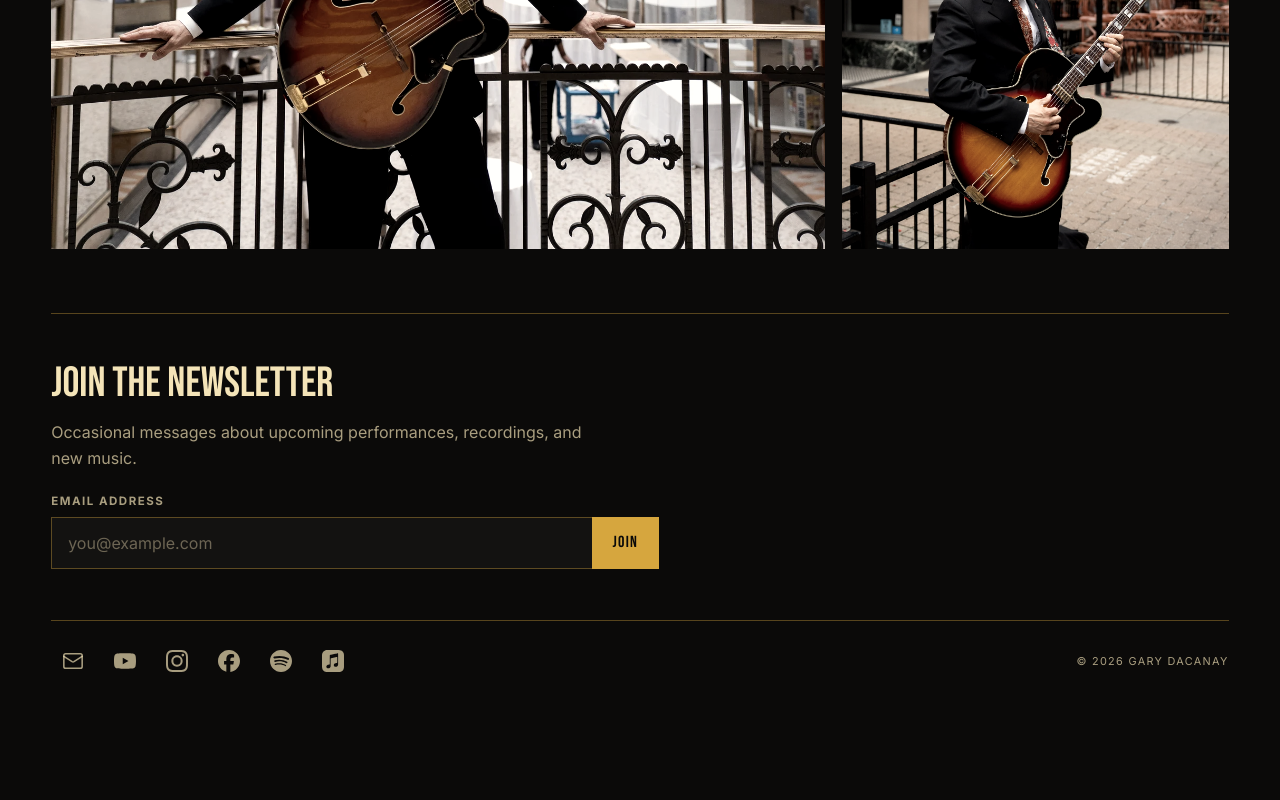
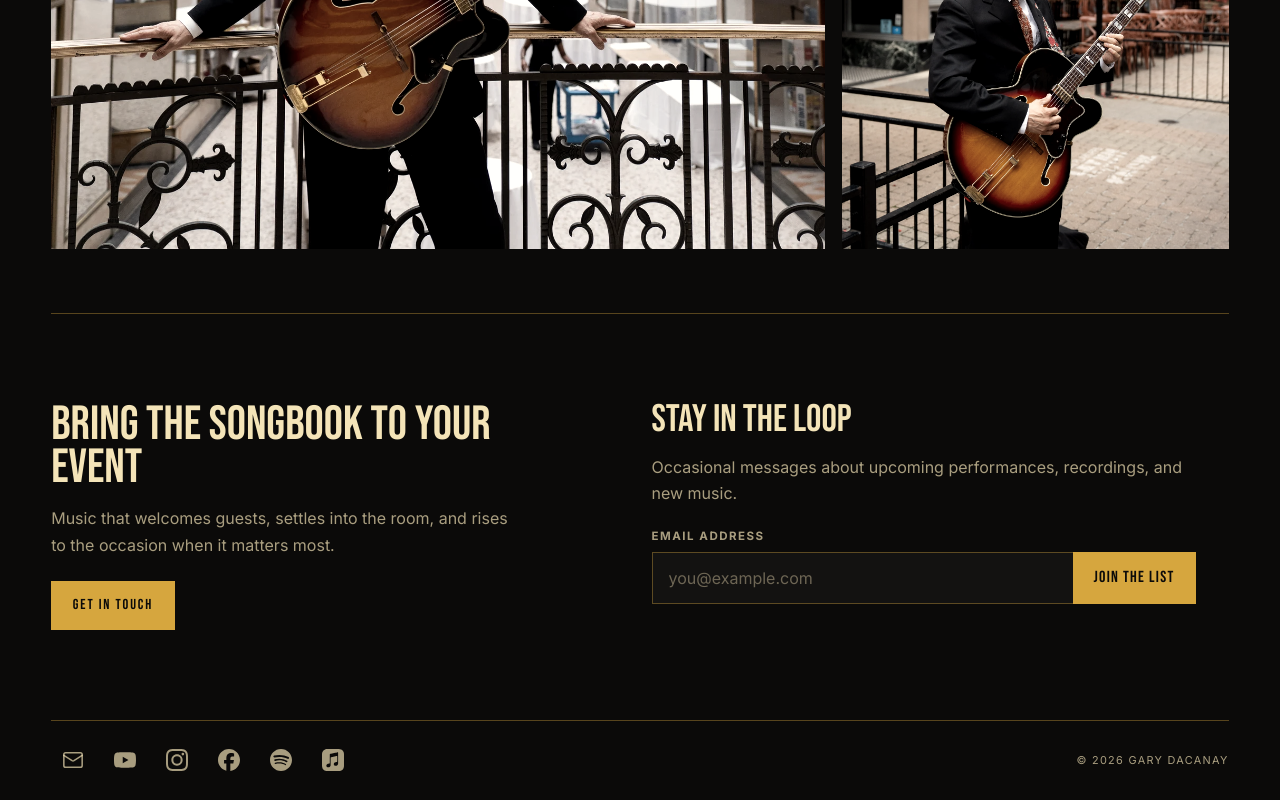
Before and after one commit to auxvirtua/gary-dacanay-website-nextjs, a Next.js app: page / in a window 1280 px wide. Shown: the part 3986-4786 px from the top of the page. Before the commit the page ends 4686 px from the top, so only its background shows below. Built offline with nearby package versions, Linux system fonts and the light colour scheme.

Commit message:
Refine footer booking and newsletter

```diff
--- a/src/app/home/HomePage.module.css
+++ b/src/app/home/HomePage.module.css
@@ -195,7 +195,7 @@
 .videoExperience,
 .forHireHeader,
 .forHireShell,
-.newsletterShell,
+.footerMain,
 .footerUtility {
   width: min(100%, var(--container));
   margin-inline: auto;
@@ -205,6 +205,7 @@
   padding-bottom: 0;
 }
 
+.footerBooking h2,
 .newsletter h2 {
   margin: 0;
   font-family: var(--font-display), sans-serif;
@@ -670,14 +671,18 @@
   line-height: 1.55;
 }
 
-.newsletterShell {
-  padding: clamp(2.5rem, 4vw, 3.75rem) clamp(1rem, 4vw, 4rem);
+.footerMain {
+  display: grid;
+  grid-template-columns: minmax(0, 0.9fr) minmax(0, 1.1fr);
+  gap: clamp(4rem, 10vw, 10rem);
+  padding: clamp(4rem, 7vw, 6.5rem) clamp(1rem, 4vw, 4rem);
 }
 
-.newsletter h2 {
-  font-size: clamp(2.25rem, 3.3vw, 3.6rem);
+.footerBooking h2 {
+  font-size: clamp(2.75rem, 3.75vw, 4rem);
 }
 
+.footerBooking > p,
 .newsletter > p {
   max-width: 34rem;
   margin: 1rem 0 0;
@@ -685,11 +690,43 @@
   line-height: 1.65;
 }
 
+.footerBookingButton {
+  display: inline-flex;
+  min-height: 3.1rem;
+  align-items: center;
+  justify-content: center;
+  margin-top: 1.4rem;
+  padding: 0.85rem 1.35rem;
+  color: var(--color-ink);
+  background: var(--color-gold);
+  font-family: var(--font-display), sans-serif;
+  font-size: 0.9rem;
+  letter-spacing: 0.13em;
+  line-height: 1;
+  text-transform: uppercase;
+  transition:
+    color 160ms ease,
+    background-color 160ms ease,
+    transform 160ms ease;
+}
+
+.footerBookingButton:hover,
+.footerBookingButton:focus-visible {
+  color: var(--color-ink);
+  background: var(--color-paper);
+  transform: translateY(-2px);
+}
+
+.newsletter h2 {
+  font-size: clamp(2.25rem, 3vw, 3.15rem);
+}
+
 .newsletter {
   max-width: 38rem;
 }
 
 .newsletterForm {
+  max-width: 34rem;
   margin-top: 1.4rem;
 }
 
@@ -1025,6 +1062,18 @@
   .forHireShell {
     grid-template-columns: 1fr;
   }
+
+  .footerMain {
+    grid-template-columns: 1fr;
+    gap: 3rem;
+    padding-block: 3.75rem;
+  }
+
+  .newsletter {
+    max-width: none;
+    border-top: 1px solid var(--color-rule);
+    padding-top: 3rem;
+  }
 }
 
 @media (max-width: 640px) {
@@ -1145,10 +1194,6 @@
     padding-block: 3rem;
   }
 
-  .newsletter h2 {
-    font-size: clamp(2.5rem, 12vw, 3.5rem);
-  }
-
   .videoExperience {
     margin-top: 1.6rem;
   }
@@ -1174,10 +1219,6 @@
     min-height: 13rem;
   }
 
-  .newsletterShell {
-    padding-block: 3.75rem;
-  }
-
   .newsletterForm > div {
     flex-direction: column;
     gap: 0.6rem;
--- a/src/app/home/HomePage.tsx
+++ b/src/app/home/HomePage.tsx
@@ -103,7 +103,18 @@ export function HomePage() {
           <div className={styles.footerRule} />
         </div>
 
-        <section className={styles.newsletterShell} aria-labelledby="newsletter-title">
+        <section className={styles.footerMain} aria-label="Contact and newsletter">
+          <div className={styles.footerBooking}>
+            <h2>Bring the songbook to your event</h2>
+            <p>
+              Music that welcomes guests, settles into the room, and rises to the occasion
+              when it matters most.
+            </p>
+            <a className={styles.footerBookingButton} href={bookingHref}>
+              Get in touch
+            </a>
+          </div>
+
           <NewsletterForm />
         </section>
 
--- a/src/app/home/NewsletterForm.tsx
+++ b/src/app/home/NewsletterForm.tsx
@@ -40,7 +40,7 @@ export function NewsletterForm() {
 
   return (
     <div className={styles.newsletter}>
-      <h2 id="newsletter-title">Join the newsletter</h2>
+      <h2 id="newsletter-title">Stay in the loop</h2>
       <p>Occasional messages about upcoming performances, recordings, and new music.</p>
       <form onSubmit={handleSubmit} className={styles.newsletterForm}>
         <label htmlFor="newsletter-email">Email address</label>
@@ -55,7 +55,7 @@ export function NewsletterForm() {
             disabled={submitting}
           />
           <button type="submit" disabled={submitting}>
-            {submitting ? "Joining…" : "Join"}
+            {submitting ? "Joining…" : "Join the list"}
           </button>
         </div>
       </form>
```
